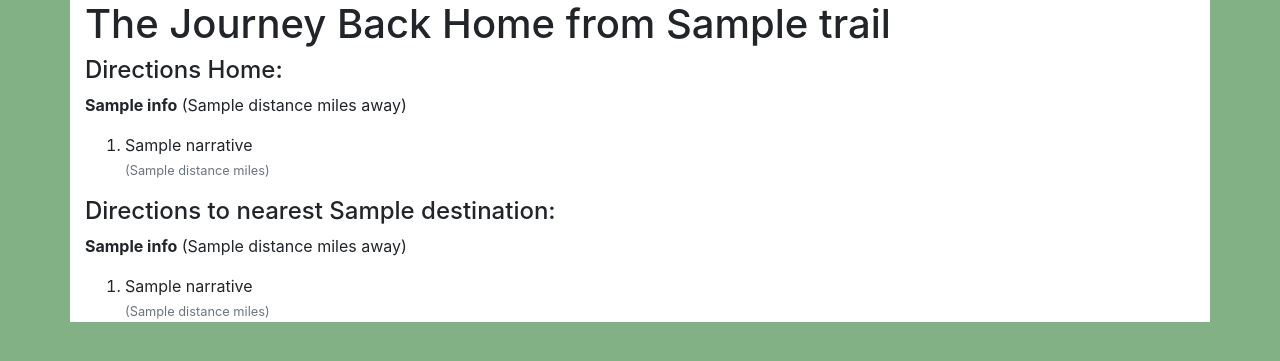
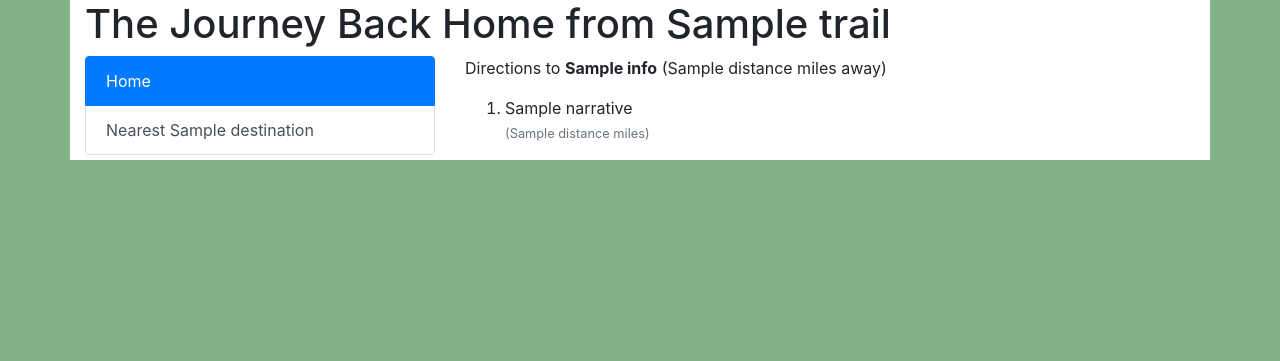
Before and after one commit to nbry/TrekAssure, a Flask app: template templates/trail/secure_results.html in a window 1280 px wide. Shown: the part 56-417 px from the top of the page. Run offline with Flask 2, Linux system fonts and the light colour scheme; the template is opened without the code that fills it: most values are stand-ins (such as "Sample title", 1, 10 or a date in 2020); parts of the project's set-up code (start-up, migrations or seed data) failed here and were passed over; some libraries are stand-ins or nearby versions.

Commit message:
list group formatting for secure results

```diff
--- a/app.py
+++ b/app.py
@@ -27,6 +27,10 @@ toolbar = DebugToolbarExtension(app)
 
 connect_db(app)
 
+@app.route('/testing')
+def show_testing_page():
+    """ Temporary """
+    return render_template('testing.html')
 
 @app.route('/')
 def home_page():
--- a/functions.py
+++ b/functions.py
@@ -24,7 +24,7 @@ def get_geo_info(zip_code):
 # *****************************
 # MAPQUEST API FUNCTIONS:
 # *****************************
-categories = ['gas station', 'pharmacy', 'hospital', 'police']
+categories = ['Gas Station', 'Pharmacy', 'Hospital', 'Police Station']
 
 
 def secure_trip(key, trail, to_address):
--- a/templates/trail/search_results.html
+++ b/templates/trail/search_results.html
@@ -10,7 +10,7 @@
     <div class="list-group">
         {% for result in results %}
 
-        <a href="#" class="list-group-item list-group-item-action" data-toggle="modal"
+        <a href="#" class="list-group-item list-group-item-action mb-1" data-toggle="modal"
             data-target="#exampleModal{{result.id}}">
             <div class="d-flex w-100 justify-content-between">
                 <h5 class="mb-1">{{result.name}}</h5>
--- a/templates/trail/secure_results.html
+++ b/templates/trail/secure_results.html
@@ -6,10 +6,33 @@
 <div class="container">
     <h1>The Journey Back Home from {{trail['name']}}</h1>
 
-    <h4>Directions Home: </h4>
-    <p><b>{{secured_trip['home']['info']}}</b>
+    <div class="row">
+
+        <div class="col-4">
+            <!-- Link to directions home -->
+            <div class="list-group" id="list-tab" role="tablist">
+                <a class="list-group-item list-group-item-action active" id="directions-home" data-toggle="list"
+                    href="#list-home-directions" role="tab" aria-controls="home">Home</a>
+
+            <!-- Links to directions to Destinations -->
+                {% for destination in secured_trip %}
+                {% if destination != 'home' %}
+                <a class="list-group-item list-group-item-action" id="directions-{{destination.replace(' ', '')}}"
+                    data-toggle="list" href="#list-{{destination.replace(' ', '')}}-directions" role="tab"
+                    aria-controls="{{destination.replace(' ', '')}}">Nearest {{destination}}</a>
+                {% endif %}
+                {%endfor %}
+            </div>
+        </div>
+
+        <div class="col-8">
+            <div class="tab-content" id="nav-tabContent">
+
+                <!-- List of directions home -->
+                <div class="tab-pane fade show active" id="list-home-directions" role="tabpanel"
+                    aria-labelledby="directions-home">
+                    <p>Directions to <b>{{secured_trip['home']['info']}}</b>
                         ({{secured_trip['home']['route']['route_info']['distance']}} miles away)</p>
-
                     <ol>
                         {% for direction in secured_trip['home']['route']['directions'] %}
                         <li>{{ direction['narrative'] }}
@@ -19,13 +42,14 @@
                         </li>
                         {% endfor %}
                     </ol>
+                </div>
 
+                <!-- List of directions to destinations -->
                 {% for destination in secured_trip %}
                 {% if destination != 'home' %}
-
-    <h4>Directions to nearest {{destination}}: </h4>
-
-    <p><b>{{secured_trip[destination]['info']['name']}}</b>
+                <div class="tab-pane fade" id="list-{{destination.replace(' ', '')}}-directions" role="tabpanel"
+                    aria-labelledby="directions-{{destination.replace(' ', '')}}">
+                    <p>Directions to <b>{{secured_trip[destination]['info']['name']}}</b>
                         ({{secured_trip[destination]['route']['route_info']['distance']}} miles away)</p>
 
                     <ol>
@@ -37,11 +61,13 @@
                         </li>
                         {% endfor %}
                     </ol>
-
+                </div>
                 {% endif %}
                 {%endfor %}
 
-
+            </div>
+        </div>
+    </div>
 </div>
 
 
```
Also changed, not shown: static/app.css (+6 -1 lines), templates/testing.html (added, +34 -0 lines). Lines whose indentation alone changed are shown as unchanged.
